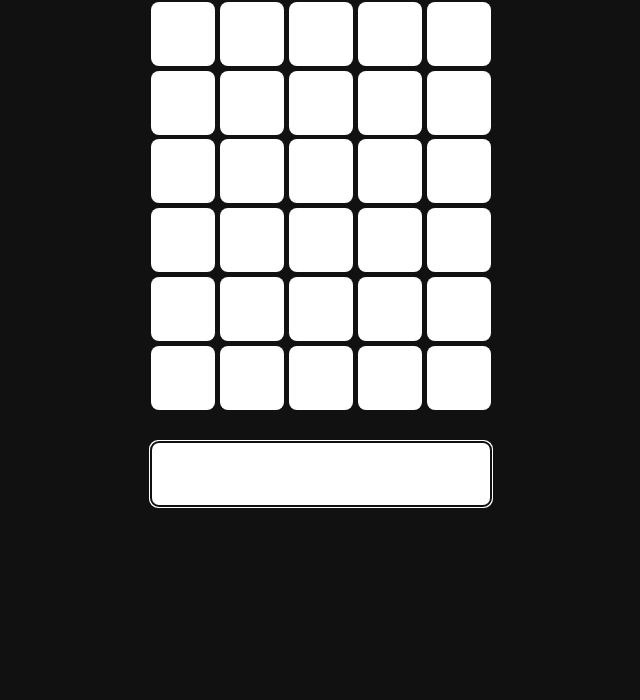
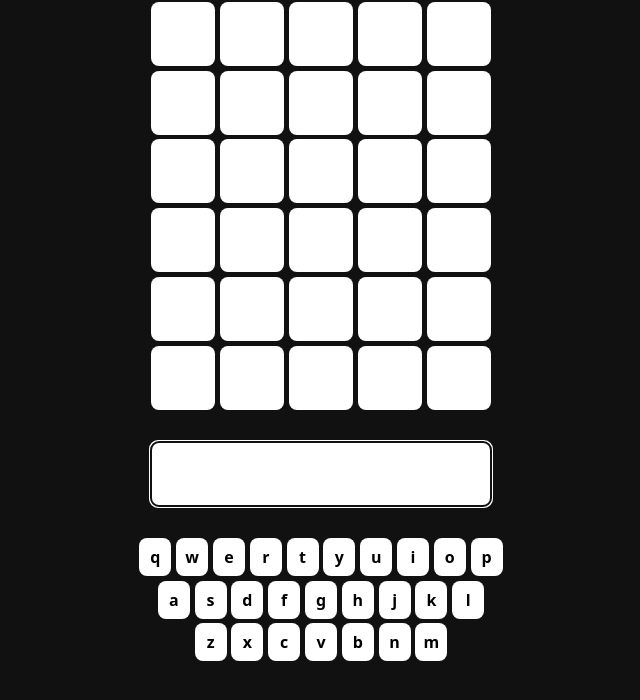
Before and after one commit to joostwiechers/word-game-react, a React app: page / in a window 1280 px wide. Shown: the part 84-784 px from the top of the page, without its empty margins (319-959 px from the left). Built offline with nearby package versions, Linux system fonts and the light colour scheme.

Commit message:
Added keyboard

```diff
--- /dev/null
+++ b/components/Keyboard.js
@@ -0,0 +1,52 @@
+import React, {useMemo} from 'react'
+
+const Keyboard = ({word, attempts}) => {
+    // Define keys on the keyboard.
+    const keyboardKeys = [
+        ['q', 'w', 'e', 'r', 't', 'y', 'u', 'i', 'o', 'p'],
+        ['a', 's', 'd', 'f', 'g', 'h', 'j', 'k', 'l'],
+        ['z', 'x', 'c', 'v', 'b', 'n', 'm']
+    ]
+
+    // Get all used keys in the attempts and make the array unique.
+    const attemptKeys = useMemo(() => {
+        return [...new Set(attempts.map(attempt => attempt.split('')).flat())]
+    }, [attempts])
+
+    const getKeyColor = key => {
+
+        if (!attemptKeys.includes(key)) {
+            return
+        }
+
+        // Check for exact match.
+        for (let a = 0; a < attempts.length; a++) {
+            for (let i = 0; i < word.length; i++) {
+                if (attempts?.[a]?.[i] === key && word?.[i] === attempts?.[a]?.[i]) {
+                    return 'keyboard__key--correct'
+                }
+            }
+        }
+
+        if (word.includes(key)) {
+            return 'keyboard__key--misplaced'
+        }
+
+        return 'keyboard__key--incorrect'
+    }
+
+    return (
+        <div className="keyboard">
+            {keyboardKeys.map((row, index) =>
+                <div className="keyboard__row" key={index}>
+                    {row.map(key =>
+                        <div key={key} className={['keyboard__key', getKeyColor(key)].join(' ')}>{key}</div>
+                    )}
+                </div>
+            )}
+        </div>
+    )
+
+}
+
+export default Keyboard
--- a/components/Wordle.js
+++ b/components/Wordle.js
@@ -3,6 +3,7 @@ import React, {useEffect, useState} from 'react'
 // Import the words.
 import words from '../words'
 import WordleGrid from './WordleGrid'
+import Keyboard from './Keyboard'
 
 const Wordle = ({maxAttempts = 6, wordLength = 5}) => {
 
@@ -26,7 +27,7 @@ const Wordle = ({maxAttempts = 6, wordLength = 5}) => {
     // Give the cheater some help.
     useEffect(() => {
         console.log(`Cheater! The word is ${word}`)
-    })
+    }, [word])
 
     const checkAttempt = e => {
         e.preventDefault()
@@ -54,8 +55,11 @@ const Wordle = ({maxAttempts = 6, wordLength = 5}) => {
         <form className="wordle" onSubmit={checkAttempt}>
             <h1>Wordle</h1>
 
-            {exhaustedAttempts && !wordGuessed && <div className="notification notification--error">Failed!</div>}
-            {wordGuessed && <div className="notification notification--success">Won!</div>}
+            {exhaustedAttempts && !wordGuessed &&
+                <div className="notification notification--error">You failed to guess the word!</div>
+            }
+
+            {wordGuessed && <div className="notification notification--success">You guessed the word!</div>}
 
             <WordleGrid word={word} maxAttempts={maxAttempts} attempts={attempts} />
 
@@ -65,6 +69,8 @@ const Wordle = ({maxAttempts = 6, wordLength = 5}) => {
                        autoFocus
                        onChange={e => setCurrentAttempt(e.target.value)} />
             }
+
+            <Keyboard attempts={attempts} word={word} />
         </form>
     )
 }
--- a/style.scss
+++ b/style.scss
@@ -17,12 +17,47 @@ body {
 }
 
 .wordle {
-  width: 100%;
+  width: max-content;
   margin: 0 auto;
 
   &__grid {
     width: max-content;
     margin: 0 auto;
+  }
+}
+
+.keyboard {
+  width: max-content;
+  margin: 0 auto;
+
+  &__row {
+    display: flex;
+    justify-content: center;
+    gap: 0.3rem;
+    margin-bottom: 0.3rem;
+  }
+
+  &__key {
+    display: inline-block;
+    border-radius: var(--default-border-radius);
+    background-color: white;
+    color: black;
+    width: 1rem;
+    padding: 0.5rem;
+    text-align: center;
+    font-weight: bold;
+
+    &--correct {
+      background: var(--success-color);
+    }
+
+    &--misplaced {
+      background: var(--notice-color);
+    }
+
+    &--incorrect {
+      background: var(--incorrect-color);
+    }
   }
 }
 
```
